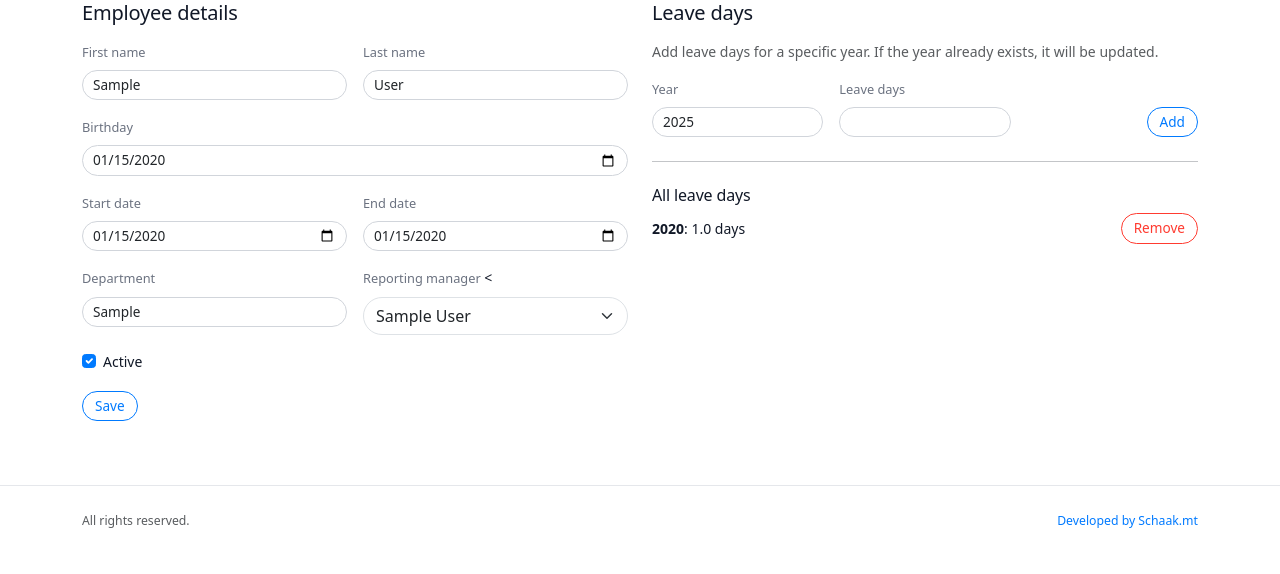
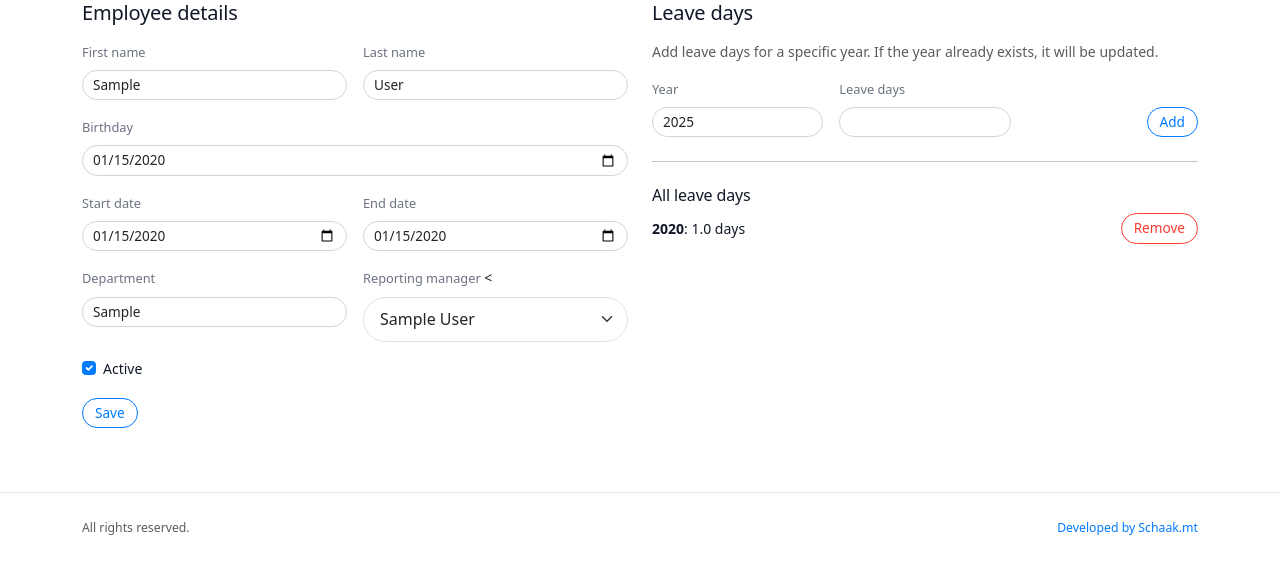
Before and after one commit to schaak722/leave-tracker, a Flask app: page /admin/employee/1/edit in a window 1280 px wide. Shown: the part 146-720 px from the top of the page. Run offline with Flask 3, Linux system fonts and the light colour scheme; the visitor is signed in with stand-in values (Sample User, id 1); data comes from the database, SQL or seed files in the repository; tables that the repository leaves empty hold one stand-in row (values such as "Sample post").

Commit message:
Update styles.css

```diff
--- a/static/styles.css
+++ b/static/styles.css
@@ -372,6 +372,20 @@ input[type="submit"] {
   border-color: var(--accent);
 }
 
+/* Make Bootstrap selects match the pill inputs */
+.form-select.rounded-pill {
+  border-radius: 9999px;
+  /* Match your input padding/height visually */
+  padding-top: 0.6rem;
+  padding-bottom: 0.6rem;
+  padding-left: 1rem;
+  padding-right: 2.5rem; /* room for the dropdown arrow */
+}
+
+/* Optional: match focus style if your inputs have a custom one */
+.form-select.rounded-pill:focus {
+  box-shadow: none; /* or match your existing input focus */
+}
 
 /* ===========================
    Year dropdown (Bootstrap)
```
